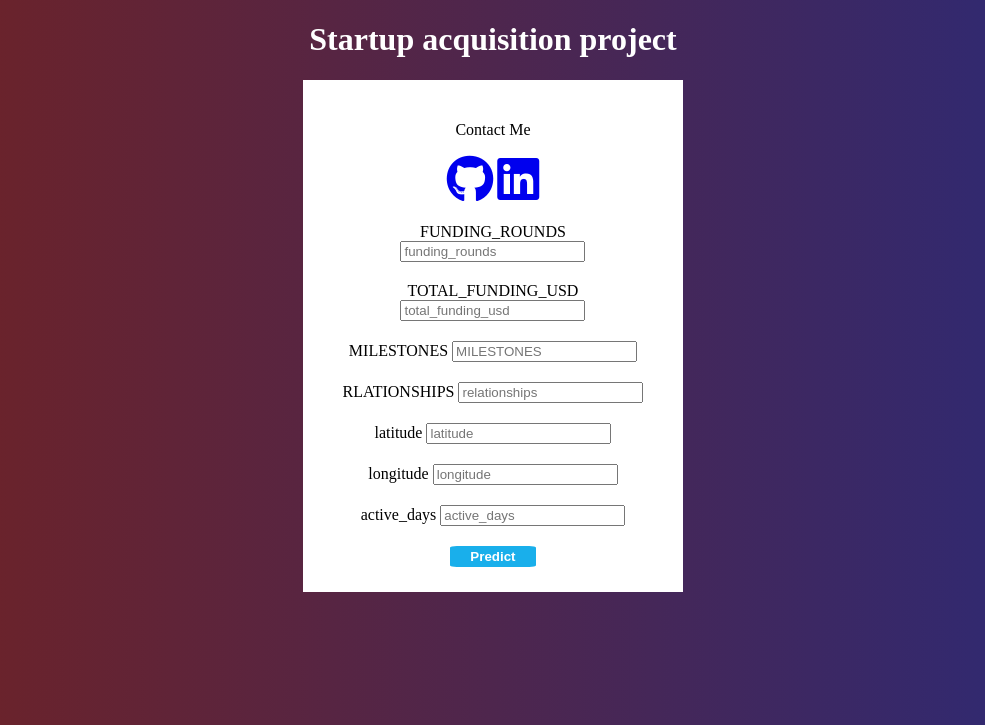
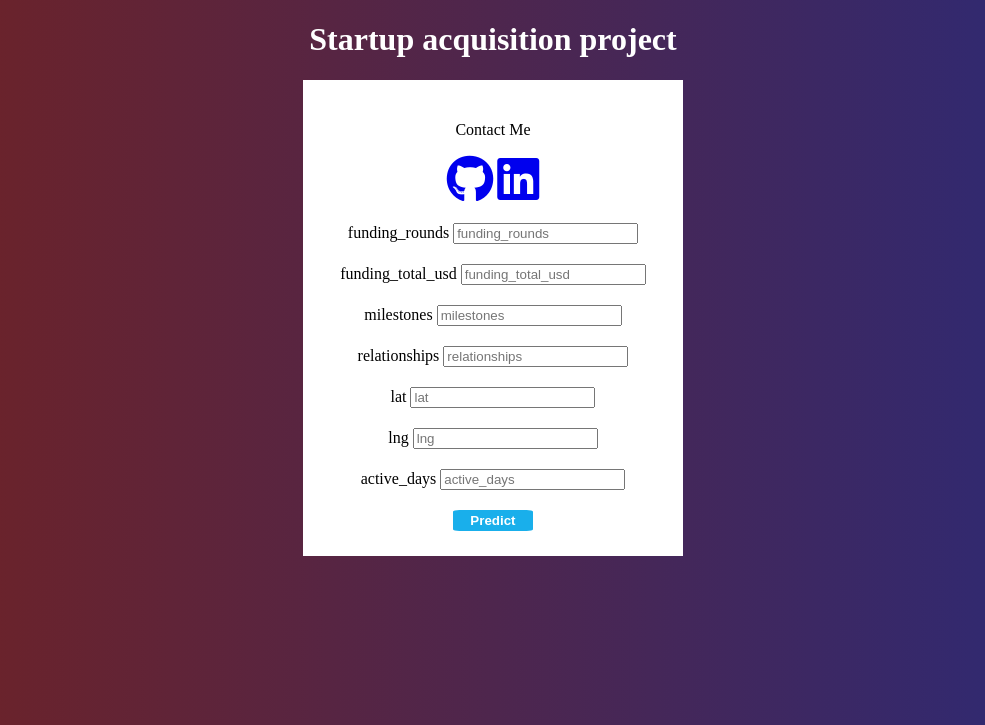
Before and after one commit to payal9876/startup_acquisition_project, a Flask app: page / in a window 1280 px wide. Shown: the top 725 px of the page, without its empty margins (147-1132 px from the left). Run offline with Flask 2, Linux system fonts and the light colour scheme; parts of the project's set-up code (start-up, migrations or seed data) failed here and were passed over; some libraries are stand-ins or nearby versions.

Commit message:
last commit

```diff
--- a/app.py
+++ b/app.py
@@ -18,11 +18,11 @@ def home():
 def predict():
 
     funding_rounds=int(request.form["funding_rounds"])
-    funding_total_usd=int(request.form['TOTAL_FUNDING_USD'])
-    milestones=int(request.form['MILESTONES'])
+    funding_total_usd=int(request.form['funding_total_usd'])
+    milestones=int(request.form['milestones'])
     relationships=int(request.form['relationships'])
-    lat=float(request.form['latitude'])
-    lng=float(request.form['longitude'])
+    lat=float(request.form['lat'])
+    lng=float(request.form['lng'])
     active_days=int(request.form['active_days'])
 
     data=['funding_rounds','funding_total_usd','milestones','relationships','lat','lng','active_days']
@@ -50,5 +50,6 @@ def predict():
 
 
 
+
 if __name__=="main":
     app.run()
--- a/templates/index.html
+++ b/templates/index.html
@@ -69,30 +69,30 @@
          </div>
 
     <div class="form-group">
-        <label for="exampleFormControlInput1">FUNDING_ROUNDS</label>
-        <input type="form-input" type="text" name=FUNDING_ROUNDS class="form-control" id="exampleFormControlInput1" placeholder="funding_rounds" required="required">
+        <label for="exampleFormControlInput1">funding_rounds</label>
+        <input type="form-input" type="text" name="funding_rounds"class="form-control" id="exampleFormControlInput1" placeholder="funding_rounds" required="required">
     </div>
     <div class="form-group">
-        <label for="exampleFormControlSelect1">TOTAL_FUNDING_USD</label>
-        <input type="form-input" type="text" name=TOTAL_FUNDING_USD class="form-control" id="exampleFormControlInput1" placeholder="total_funding_usd" required="required">
+        <label for="exampleFormControlSelect1">funding_total_usd</label>
+        <input type="form-input" type="text" name="funding_total_usd" class="form-control" id="exampleFormControlInput1" placeholder="funding_total_usd" required="required">
     </div>
 
     </div>
     <div class="form-group">
-        <label for="exampleFormControlInput1">MILESTONES</label>
-        <input type="form-input" type="text" name=MILESTONES class="form-control" id="exampleFormControlInput1" placeholder="MILESTONES" required="required">
+        <label for="exampleFormControlInput1">milestones</label>
+        <input type="form-input" type="text" name="milestones" class="form-control" id="exampleFormControlInput1" placeholder="milestones" required="required">
     </div>
     <div class="form-group">
-        <label for="exampleFormControlInput1">RLATIONSHIPS</label>
-        <input type="form-input" type="text" name="RELATIONSHIPS" class="form-control" id="exampleFormControlInput1" placeholder="relationships"required="required">
+        <label for="exampleFormControlInput1">relationships</label>
+        <input type="form-input" type="text" name="relationships" class="form-control" id="exampleFormControlInput1" placeholder="relationships"required="required">
     </div>
     <div class="form-group">
-        <label for="exampleFormControlInput1">latitude</label>
-        <input type="form-input" type="text" name="latitude" class="form-control" id="exampleFormControlInput1" placeholder="latitude" required="required">
+        <label for="exampleFormControlInput1">lat</label>
+        <input type="form-input" type="text" name="lat" class="form-control" id="exampleFormControlInput1" placeholder="lat" required="required">
     </div>
     <div class="form-group">
-        <label for="exampleFormControlSelect1">longitude</label>
-        <input type="form-input" type="text" name="longitude" class="form-control" id="exampleFormControlInput1" placeholder="longitude" required="required">
+        <label for="exampleFormControlSelect1">lng</label>
+        <input type="form-input" type="text" name="lng" class="form-control" id="exampleFormControlInput1" placeholder="lng" required="required">
     </div>
     <div class="form-group">
         <label for="exampleFormControlInput1">active_days</label>
```
